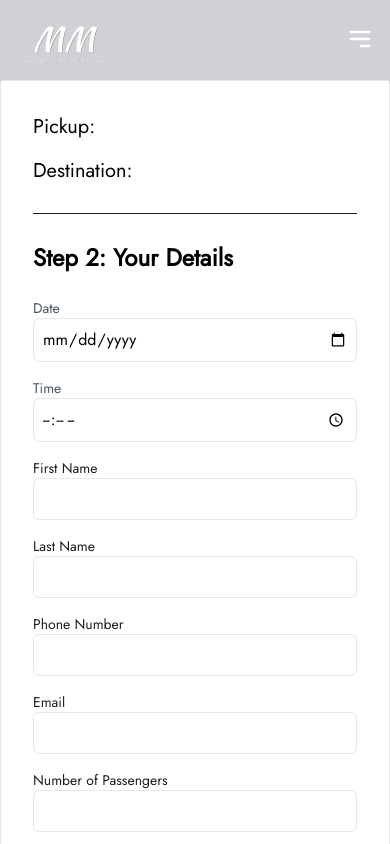
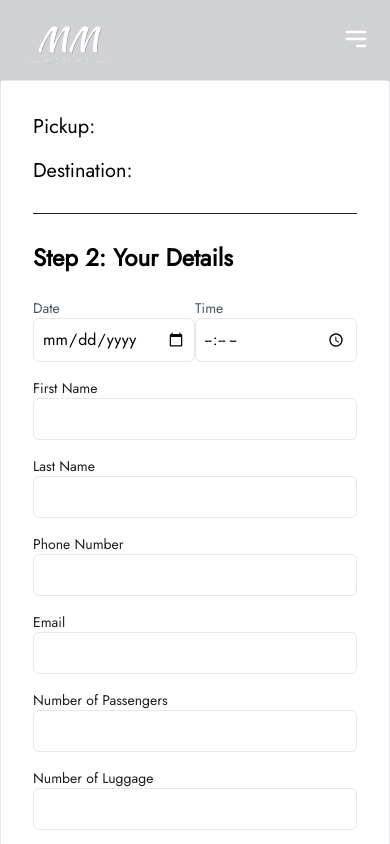
Before and after one commit to RubenFreireAndrade/majestic-miles-vite, a React (Vite) app: page /booking in a window 390 px wide. Shown: the top 844 px of the page. Built offline with nearby package versions, Linux system fonts and the light colour scheme.

Commit message:
Added: Responsive design for 300px wide viewport screens.

```diff
--- a/src/App.tsx
+++ b/src/App.tsx
@@ -32,7 +32,7 @@ export default function App() {
                     <Route path="/seaports" element={<SeaportTransfers setFont={font} />} />
                     <Route path="/booking" element={<Booking />} />
                     <Route path="/about" element={<About setFont={font} />} />
-                    <Route path="/contact" element={<Contact setFont={font}/>} />
+                    <Route path="/contact" element={<Contact setFont={font} />} />
                     <Route path="/success" element={<Success />} />
                     <Route path="/failed" element={<Failed />} />
                 </Routes>
--- a/src/components/pages/YourDetails.jsx
+++ b/src/components/pages/YourDetails.jsx
@@ -23,7 +23,8 @@ const YourDetails = ({onNext, onPrev}) => {
 
             <h2 className="text-2xl font-semibold mb-6">Step 2: Your Details</h2>
 
-            <div className="mb-4">
+            <div className="samFold:flex flex-row">
+                <div className="w-full mb-4">
                     <label htmlFor="date" className="block text-sm font-medium text-gray-600">
                         Date
                     </label>
@@ -33,11 +34,11 @@ const YourDetails = ({onNext, onPrev}) => {
                         name="date"
                         value={formData.date}
                         onChange={handleChange}
-                    className="border p-2 w-full rounded-md focus:outline-none focus:ring focus:border-blue-300"
+                        className="border p-2 w-full rounded-md focus:outline-none focus:border-mm-black"
                     />
                 </div>
 
-            <div className="mb-4">
+                <div className="w-full mb-4">
                     <label htmlFor="time" className="block text-sm font-medium text-gray-600">
                         Time
                     </label>
@@ -47,8 +48,9 @@ const YourDetails = ({onNext, onPrev}) => {
                         name="time"
                         value={formData.time}
                         onChange={handleChange}
-                    className="border p-2 w-full rounded-md focus:outline-none focus:ring focus:border-blue-300"
+                        className="border p-2 w-full rounded-md focus:outline-none focus:border-mm-black"
                     />
+                </div>
             </div>
 
             <div className="mb-4">
--- a/tailwind.config.js
+++ b/tailwind.config.js
@@ -6,6 +6,9 @@ export default {
             colors: {
                 'mm-black': '#1E1E1E',
             },
+            screens: {
+                samFold: '350px',
+            },
         },
         fontFamily: {
             jost: ['Jost', 'sans-serif'],
```
Also changed, not shown: src/components/pages/Contact.jsx (+3 -4 lines). Lines whose indentation alone changed are shown as unchanged.
